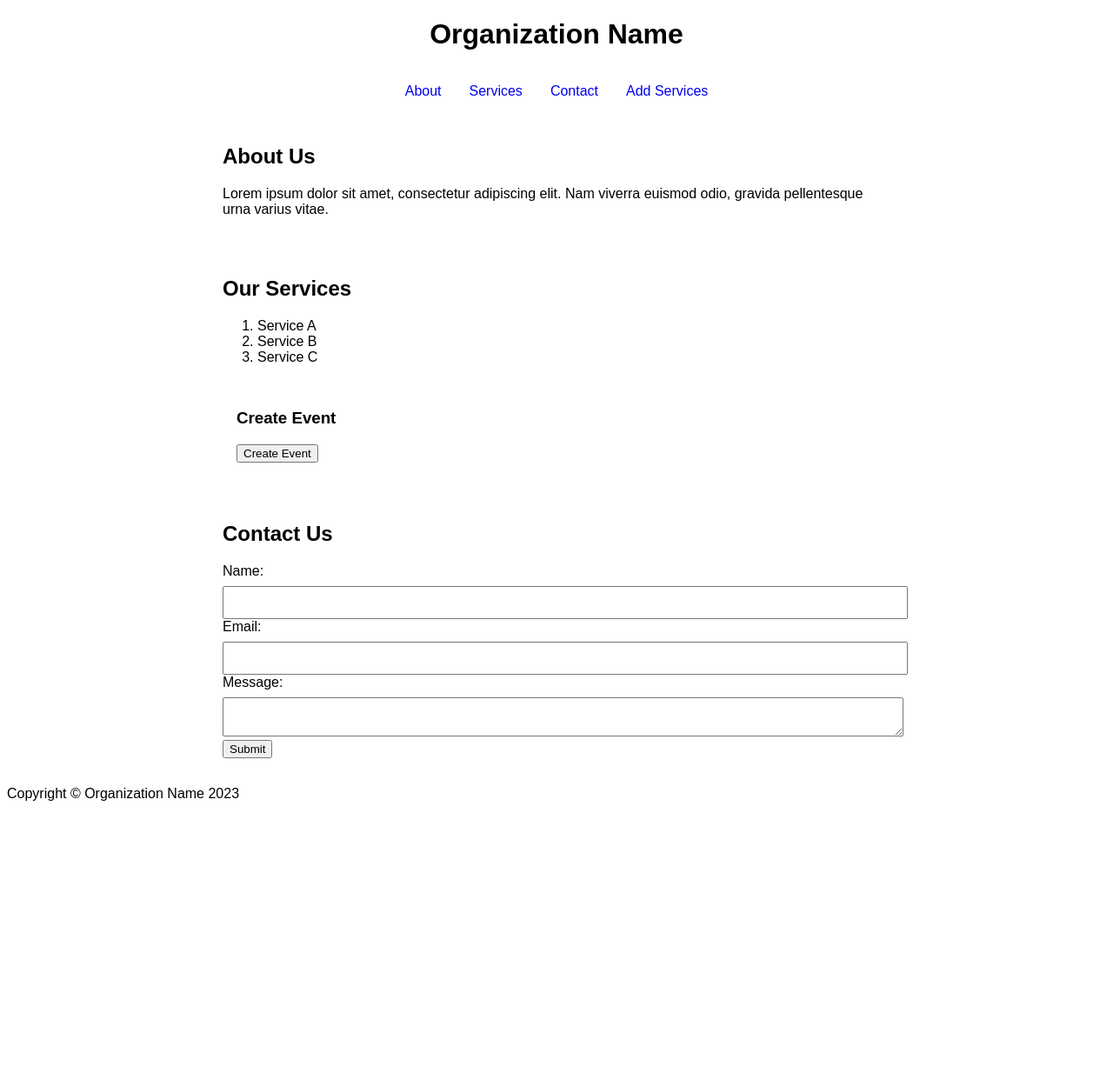
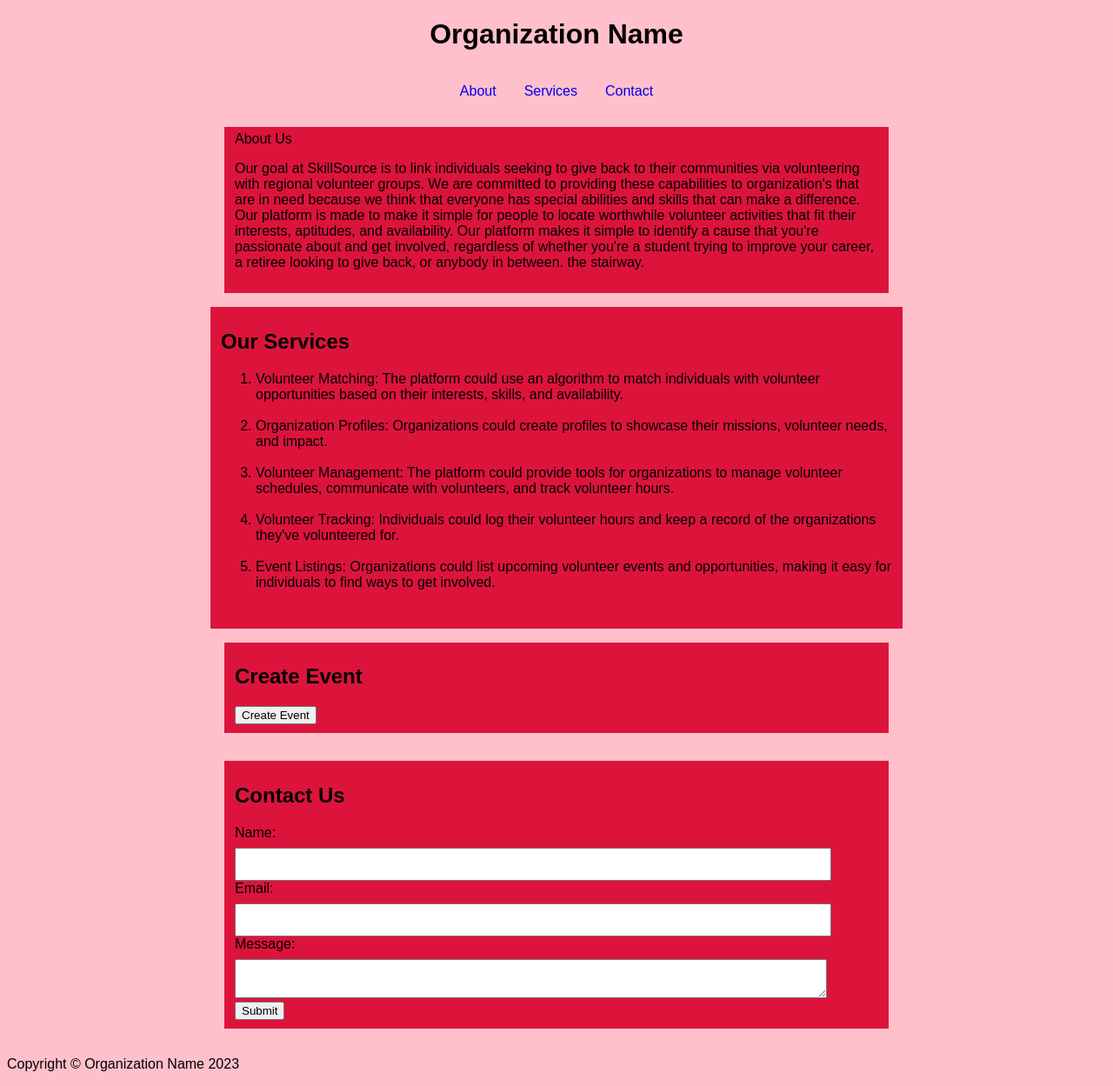
Before and after one commit to ChintanD2205/PolyHack_Hackathon23, a PHP site: page /orgnisation.html in a window 1280 px wide. Shown: the whole page at 87% size. Before the commit the page ends 921 px from the top, so only its background shows below. Run offline with PHP 8.4, Linux system fonts and the light colour scheme.

Commit message:
Add files via upload

```diff
--- a/PolyHack_Hackathon23/org_css.css
+++ b/PolyHack_Hackathon23/org_css.css
@@ -37,8 +37,12 @@ section {
 #contact-form input[type="text"],
 #contact-form input[type="email"],
 #contact-form textarea {
-  width: 100%;
+  width: 90%;
   padding: 0.5em;
   font-size: 1em;
 
 }
+
+fieldset{
+  border-width: 0px ;
+}
--- a/PolyHack_Hackathon23/org_javas.js
+++ b/PolyHack_Hackathon23/org_javas.js
@@ -1,5 +1,9 @@
 document.getElementById("createEventBtn").addEventListener("click", function() {
   document.getElementById("eventForm").style.display = "block";
+});
+
+document.getElementById("createEventBtn").addEventListener("click", function(){
+  this.style.backgroundColor = "Thistle";
 });
 
 
--- a/PolyHack_Hackathon23/orgnisation.html
+++ b/PolyHack_Hackathon23/orgnisation.html
@@ -1,5 +1,5 @@
 <!DOCTYPE html>
-<html>
+<html style="background-color:#ffc0cb;">
   <head>
     <meta charset="UTF-8">
     <title>Organization Name</title>
@@ -13,28 +13,39 @@
           <li><a href="#about">About</a></li>
           <li><a href="#services">Services</a></li>
           <li><a href="#contact">Contact</a></li>
-          <li><a href="#add services">Add Services</a></li>
+
         </ul>
       </nav>
     </header>
     <main>
-      <section id="about">
+      <section id="about"><fieldset style="background-color:crimson;"
         <h2>About Us</h2>
-        <p>Lorem ipsum dolor sit amet, consectetur adipiscing elit. Nam viverra euismod odio, gravida pellentesque urna varius vitae.</p>
-      </section>
+        <p>
+
+Our goal at SkillSource is to link individuals seeking to give back to their communities via volunteering with regional volunteer groups. We are committed to providing these capabilities to organization's that are in need because we think that everyone has special abilities and skills that can make a difference.
+
+Our platform is made to make it simple for people to locate worthwhile volunteer activities that fit their interests, aptitudes, and availability. Our platform makes it simple to identify a cause that you're passionate about and get involved, regardless of whether you're a student trying to improve your career, a retiree looking to give back, or anybody in between. the stairway.</p>
+      </section> <fieldset style="background-color:crimson; >
       <section id="services">
         <h2>Our Services</h2>
-        <ol id="services-list">
-          <li>Service A</li>
-          <li>Service B</li>
-          <li>Service C</li>
-        </ol>
 
-        <section id="add service">
+          <ol id="services-list">
+          <li>Volunteer Matching: The platform could use an algorithm to match individuals with volunteer opportunities based on their interests, skills, and availability.</li></br>
+
+          <li>Organization Profiles: Organizations could create profiles to showcase their missions, volunteer needs, and impact.</li></br>
+          <li>Volunteer Management: The platform could provide tools for organizations to manage volunteer schedules, communicate with volunteers, and track volunteer hours.</li></br>
+          <li>Volunteer Tracking: Individuals could log their volunteer hours and keep a record of the organizations they've volunteered for.</li></br>
+          <li>Event Listings: Organizations could list upcoming volunteer events and opportunities, making it easy for individuals to find ways to get involved.</li></br>
+          </ol>
+          </fieldset>
+        </section>
+        <section id="add service"><fieldset style="background-color: crimson;">
           <h1>Create Event</h1>
           <button id="createEventBtn">Create Event</button>
           <div id="eventForm" style="display: none;">
+
             <form>
+              <fieldset>
               <label for="eventDate">Event Date:</label>
               <input type="date" id="eventDate" name="eventDate">
               <br><br>
@@ -51,14 +62,16 @@
               <input type="number" id="manpower" name="manpower">
               <br><br>
               <input type="submit" value="Submit">
+            </fieldset>
             </form>
           </div>
           <script src="org_javas.js"></script>
+        </fieldset>
         </body>
         </section>
 
       </section>
-      <section id="contact">
+      <section id="contact"><fieldset style="background-color: #dc143c;">
         <h2>Contact Us</h2>
         <form id="contact-form">
           <label for="name">Name:</label>
@@ -69,6 +82,7 @@
           <textarea id="message" name="message"></textarea>
           <input type="submit" value="Submit">
         </form>
+      </fieldset>
       </section>
     </main>
     <footer>
```
Also changed, not shown: PolyHack_Hackathon23/org_sign_in.html (added, +108 -0 lines).
